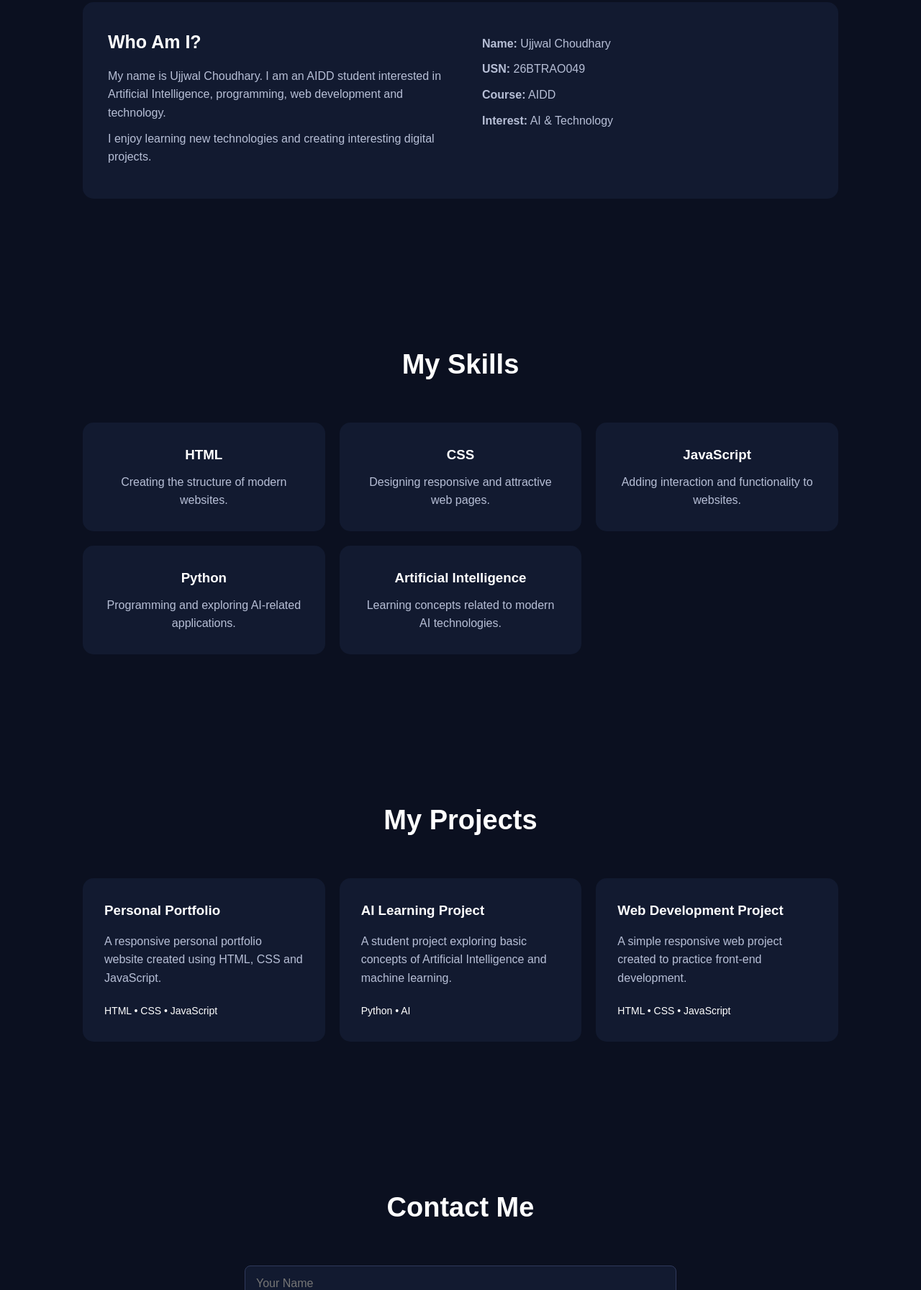
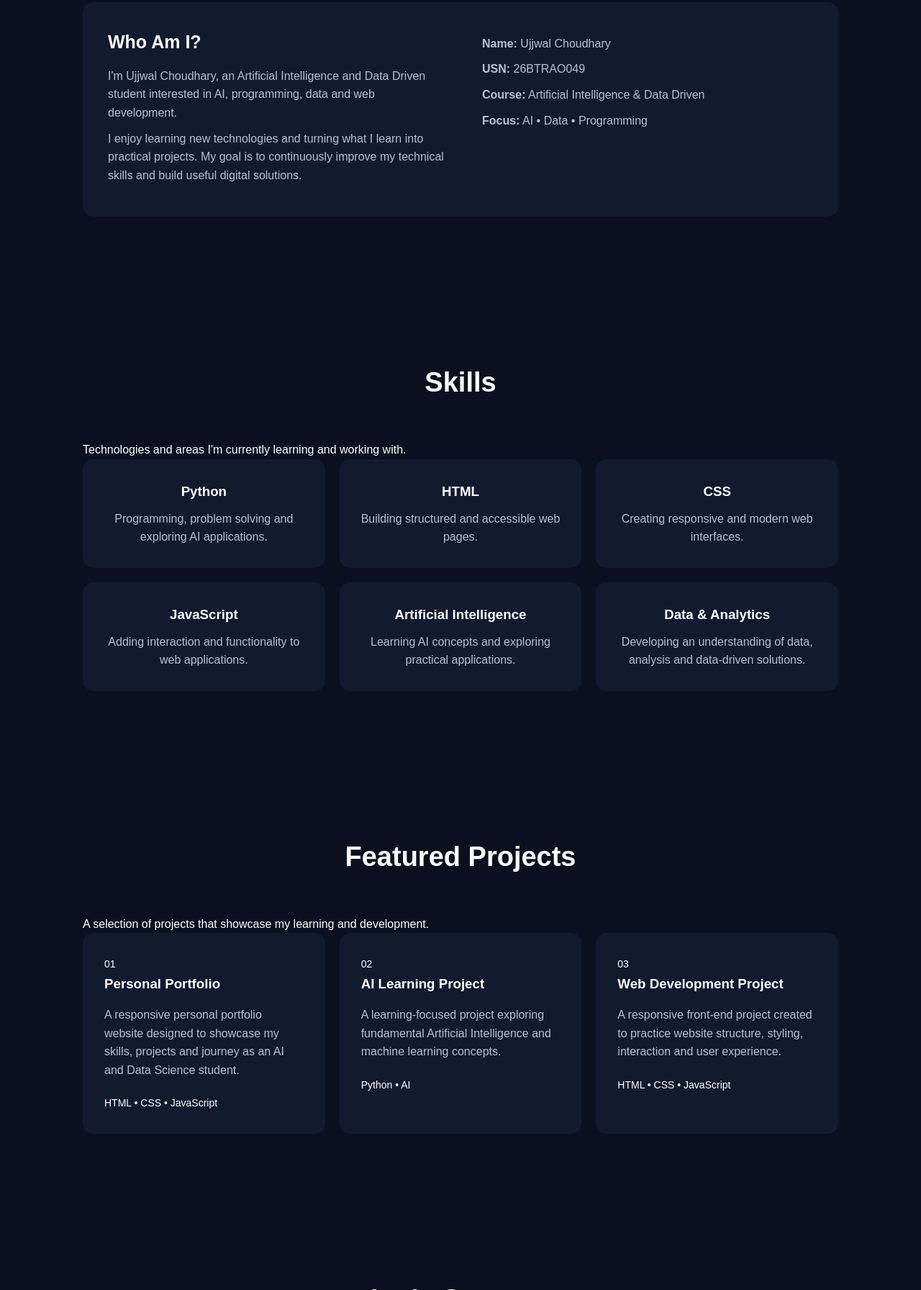
Before and after one commit to ujjwalchoudhary23/ujjwal-portfolio, a plain HTML site: page index.html in a window 1280 px wide. Shown: the part 1008-2800 px from the top of the page at 72% size. Drawn offline with Linux system fonts and the light colour scheme.

Commit message:
Revise portfolio for AI & Data Science focus
Updated portfolio to reflect focus on AI and Data Science, added meta tags for SEO, and improved content structure.

```diff
--- a/index.html
+++ b/index.html
@@ -1,87 +1,101 @@
 <!DOCTYPE html>
-
 <html lang="en">
 <head>
     <meta charset="UTF-8">
     <meta name="viewport" content="width=device-width, initial-scale=1.0">
 
+    <meta name="description"
+          content="Ujjwal Choudhary — AI & Data Science student portfolio.">
+    <meta name="author" content="Ujjwal Choudhary">
 
-<title>Ujjwal Choudhary | Portfolio</title>
+    <title>Ujjwal Choudhary | AI & Data Science</title>
 
     <link rel="stylesheet" href="style.css">
 </head>
 
 <body>
 
+    <!-- ================= NAVBAR ================= -->
 
-<!-- Navigation -->
     <header>
         <nav class="navbar">
-        <div class="logo">Ujjwal.</div>
 
-        <button id="menu-btn" class="menu-btn">☰</button>
+            <div class="logo">
+                Ujjwal<span>.</span>
+            </div>
+
+            <button id="menu-btn"
+                    class="menu-btn"
+                    aria-label="Open navigation menu">
+                ☰
+            </button>
 
             <ul id="nav-links">
-            <li><a class="nav-link" href="#home">Home</a></li>
-            <li><a class="nav-link" href="#about">About</a></li>
-            <li><a class="nav-link" href="#skills">Skills</a></li>
-            <li><a class="nav-link" href="#projects">Projects</a></li>
-            <li><a class="nav-link" href="#contact">Contact</a></li>
+
+                <li>
+                    <a class="nav-link" href="#home">Home</a>
+                </li>
+
+                <li>
+                    <a class="nav-link" href="#about">About</a>
+                </li>
+
+                <li>
+                    <a class="nav-link" href="#skills">Skills</a>
+                </li>
+
+                <li>
+                    <a class="nav-link" href="#projects">Projects</a>
+                </li>
+
+                <li>
+                    <a class="nav-link" href="#contact">Contact</a>
+                </li>
+
             </ul>
+
         </nav>
     </header>
 
 
-<!-- Home -->
+    <!-- ================= HOME ================= -->
+
+    <main>
+
         <section id="home" class="hero reveal">
 
             <div class="hero-text">
-        <p class="small-text">Hello, I'm</p>
 
-        <h1>Ujjwal Choudhary</h1>
+                <p class="small-text">
+                    Hello, I'm
+                </p>
+
+                <h1>
+                    Ujjwal Choudhary
+                </h1>
 
                 <h2>
-            <span id="typing-text">AIDD Student</span>
+                    <span id="typing-text">
+                        AI & Data Science Student
+                    </span>
                 </h2>
 
                 <p>
-            I am an Artificial Intelligence and Data Driven student
-            interested in technology, programming and modern web development.
+                    I’m an Artificial Intelligence and Data Driven
+                    student passionate about programming, AI,
+                    data and modern web development.
                 </p>
 
-        <a href="#projects" class="btn">View My Projects</a>
-    </div>
+                <div class="hero-buttons">
 
-</section>
+                    <a href="#projects" class="btn">
+                        View Projects
+                    </a>
 
+                    <a href="#contact" class="btn secondary-btn">
+                        Contact Me
+                    </a>
 
-<!-- About -->
-<section id="about" class="section reveal">
-
-    <h2 class="section-title">About Me</h2>
-
-    <div class="about-box">
-
-        <div>
-            <h3>Who Am I?</h3>
-
-            <p>
-                My name is Ujjwal Choudhary. I am an AIDD student
-                interested in Artificial Intelligence, programming,
-                web development and technology.
-            </p>
-
-            <p>
-                I enjoy learning new technologies and creating
-                interesting digital projects.
-            </p>
-        </div>
-
-        <div class="details">
-            <p><strong>Name:</strong> Ujjwal Choudhary</p>
-            <p><strong>USN:</strong> 26BTRAO049</p>
-            <p><strong>Course:</strong> AIDD</p>
-            <p><strong>Interest:</strong> AI & Technology</p>
                 </div>
 
             </div>
@@ -89,36 +103,60 @@
         </section>
 
 
-<!-- Skills -->
-<section id="skills" class="section reveal">
+        <!-- ================= ABOUT ================= -->
 
-    <h2 class="section-title">My Skills</h2>
+        <section id="about" class="section reveal">
 
-    <div class="skills-container">
+            <h2 class="section-title">
+                About Me
+            </h2>
 
-        <div class="skill-card">
-            <h3>HTML</h3>
-            <p>Creating the structure of modern websites.</p>
+            <div class="about-box">
+
+                <div>
+
+                    <h3>
+                        Who Am I?
+                    </h3>
+
+                    <p>
+                        I'm Ujjwal Choudhary, an Artificial Intelligence
+                        and Data Driven student interested in AI,
+                        programming, data and web development.
+                    </p>
+
+                    <p>
+                        I enjoy learning new technologies and turning
+                        what I learn into practical projects. My goal
+                        is to continuously improve my technical skills
+                        and build useful digital solutions.
+                    </p>
+
                 </div>
 
-        <div class="skill-card">
-            <h3>CSS</h3>
-            <p>Designing responsive and attractive web pages.</p>
-        </div>
 
-        <div class="skill-card">
-            <h3>JavaScript</h3>
-            <p>Adding interaction and functionality to websites.</p>
-        </div>
+                <div class="details">
 
-        <div class="skill-card">
-            <h3>Python</h3>
-            <p>Programming and exploring AI-related applications.</p>
-        </div>
+                    <p>
+                        <strong>Name:</strong>
+                        Ujjwal Choudhary
+                    </p>
 
-        <div class="skill-card">
-            <h3>Artificial Intelligence</h3>
-            <p>Learning concepts related to modern AI technologies.</p>
+                    <p>
+                        <strong>USN:</strong>
+                        26BTRAO049
+                    </p>
+
+                    <p>
+                        <strong>Course:</strong>
+                        Artificial Intelligence & Data Driven
+                    </p>
+
+                    <p>
+                        <strong>Focus:</strong>
+                        AI • Data • Programming
+                    </p>
+
                 </div>
 
             </div>
@@ -126,46 +164,66 @@
         </section>
 
 
-<!-- Projects -->
-<section id="projects" class="section reveal">
+        <!-- ================= SKILLS ================= -->
 
-    <h2 class="section-title">My Projects</h2>
+        <section id="skills" class="section reveal">
 
-    <div class="projects-container">
+            <h2 class="section-title">
+                Skills
+            </h2>
 
-        <div class="project-card">
-            <h3>Personal Portfolio</h3>
-
-            <p>
-                A responsive personal portfolio website created
-                using HTML, CSS and JavaScript.
+            <p class="section-subtitle">
+                Technologies and areas I'm currently learning and working with.
             </p>
 
-            <span>HTML • CSS • JavaScript</span>
+            <div class="skills-container">
+
+                <div class="skill-card">
+                    <h3>Python</h3>
+                    <p>
+                        Programming, problem solving and
+                        exploring AI applications.
+                    </p>
                 </div>
 
-
-        <div class="project-card">
-            <h3>AI Learning Project</h3>
-
+                <div class="skill-card">
+                    <h3>HTML</h3>
                     <p>
-                A student project exploring basic concepts of
-                Artificial Intelligence and machine learning.
+                        Building structured and accessible
+                        web pages.
                     </p>
-
-            <span>Python • AI</span>
                 </div>
 
+                <div class="skill-card">
+                    <h3>CSS</h3>
+                    <p>
+                        Creating responsive and modern
+                        web interfaces.
+                    </p>
+                </div>
 
-        <div class="project-card">
-            <h3>Web Development Project</h3>
+                <div class="skill-card">
+                    <h3>JavaScript</h3>
+                    <p>
+                        Adding interaction and functionality
+                        to web applications.
+                    </p>
+                </div>
 
+                <div class="skill-card">
+                    <h3>Artificial Intelligence</h3>
                     <p>
-                A simple responsive web project created to
-                practice front-end development.
+                        Learning AI concepts and exploring
+                        practical applications.
                     </p>
+                </div>
 
-            <span>HTML • CSS • JavaScript</span>
+                <div class="skill-card">
+                    <h3>Data & Analytics</h3>
+                    <p>
+                        Developing an understanding of data,
+                        analysis and data-driven solutions.
+                    </p>
                 </div>
 
             </div>
@@ -173,27 +231,125 @@
         </section>
 
 
-<!-- Contact -->
+        <!-- ================= PROJECTS ================= -->
+
+        <section id="projects" class="section reveal">
+
+            <h2 class="section-title">
+                Featured Projects
+            </h2>
+
+            <p class="section-subtitle">
+                A selection of projects that showcase my learning and development.
+            </p>
+
+            <div class="projects-container">
+
+                <div class="project-card">
+
+                    <span class="project-number">
+                        01
+                    </span>
+
+                    <h3>
+                        Personal Portfolio
+                    </h3>
+
+                    <p>
+                        A responsive personal portfolio website
+                        designed to showcase my skills, projects
+                        and journey as an AI and Data Science student.
+                    </p>
+
+                    <span>
+                        HTML • CSS • JavaScript
+                    </span>
+
+                </div>
+
+
+                <div class="project-card">
+
+                    <span class="project-number">
+                        02
+                    </span>
+
+                    <h3>
+                        AI Learning Project
+                    </h3>
+
+                    <p>
+                        A learning-focused project exploring
+                        fundamental Artificial Intelligence and
+                        machine learning concepts.
+                    </p>
+
+                    <span>
+                        Python • AI
+                    </span>
+
+                </div>
+
+
+                <div class="project-card">
+
+                    <span class="project-number">
+                        03
+                    </span>
+
+                    <h3>
+                        Web Development Project
+                    </h3>
+
+                    <p>
+                        A responsive front-end project created
+                        to practice website structure, styling,
+                        interaction and user experience.
+                    </p>
+
+                    <span>
+                        HTML • CSS • JavaScript
+                    </span>
+
+                </div>
+
+            </div>
+
+        </section>
+
+
+        <!-- ================= CONTACT ================= -->
+
         <section id="contact" class="section reveal">
 
-    <h2 class="section-title">Contact Me</h2>
+            <h2 class="section-title">
+                Let's Connect
+            </h2>
+
+            <p class="section-subtitle">
+                Have a project idea, question or opportunity?
+                Feel free to get in touch.
+            </p>
 
             <form id="contact-form">
 
                 <input
                     type="text"
                     placeholder="Your Name"
+                    aria-label="Your Name"
                     required
                 >
 
                 <input
                     type="email"
                     placeholder="Your Email"
+                    aria-label="Your Email"
                     required
                 >
 
                 <textarea
                     placeholder="Your Message"
+                    aria-label="Your Message"
                     rows="5"
                     required
                 ></textarea>
@@ -206,21 +362,42 @@
 
         </section>
 
+    </main>
 
-<!-- Footer -->
+
+    <!-- ================= FOOTER ================= -->
+
     <footer>
 
+        <div class="footer-content">
+
+            <h3>
+                Ujjwal<span>.</span>
+            </h3>
+
             <p>
-        © <span id="year"></span> Ujjwal Choudhary.
-        All Rights Reserved.
+                AI & Data Science Student
             </p>
+
+            <p>
+                © <span id="year"></span>
+                Ujjwal Choudhary. All Rights Reserved.
+            </p>
+
+        </div>
 
     </footer>
 
 
-<!-- Back to Top -->
-<button id="top-btn">↑</button>
+    <!-- ================= BACK TO TOP ================= -->
+
+    <button id="top-btn"
+            aria-label="Back to top">
+        ↑
+    </button>
+
 
     <script src="script.js"></script>
+
 </body>
 </html>
```
Lines whose indentation alone changed are shown as unchanged.
